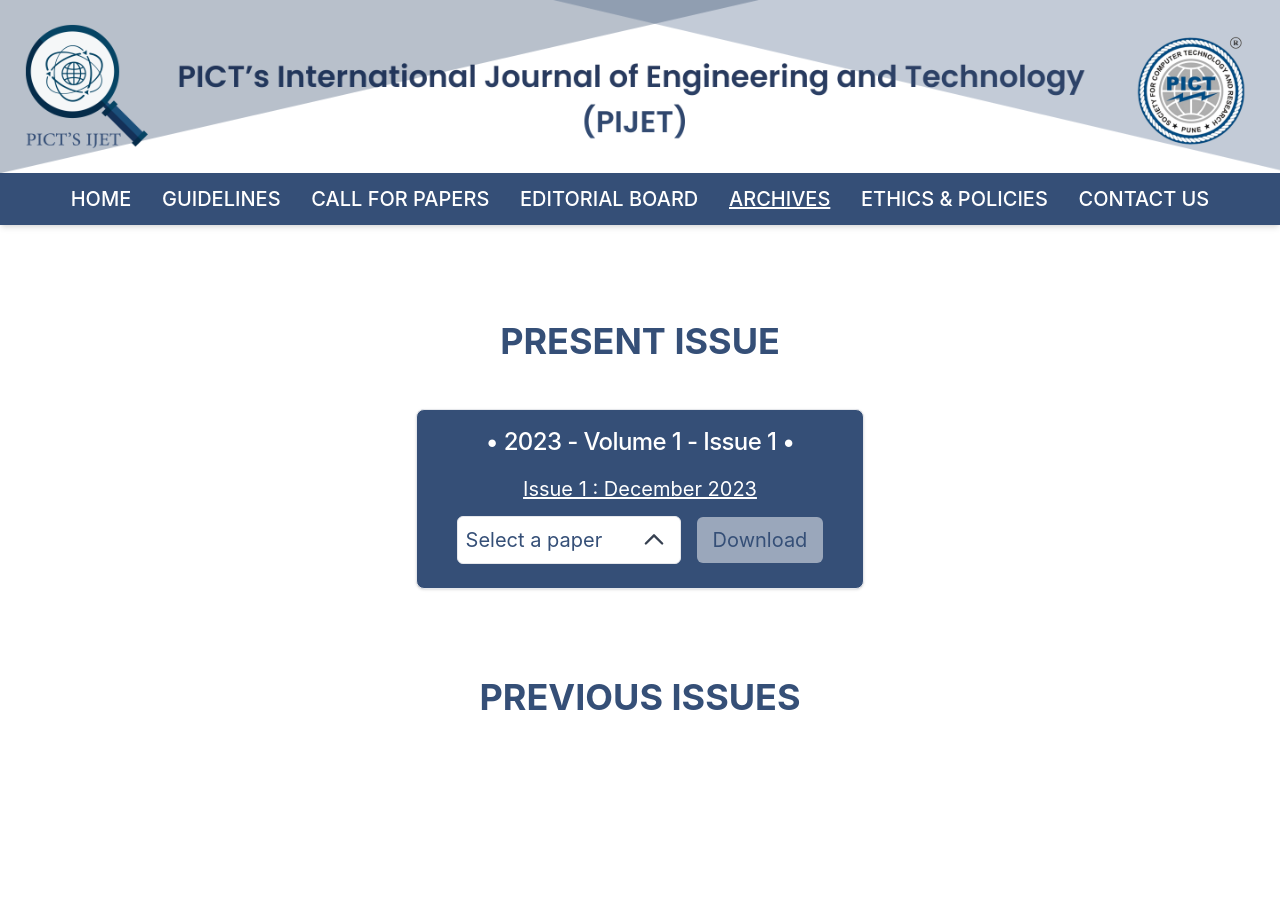
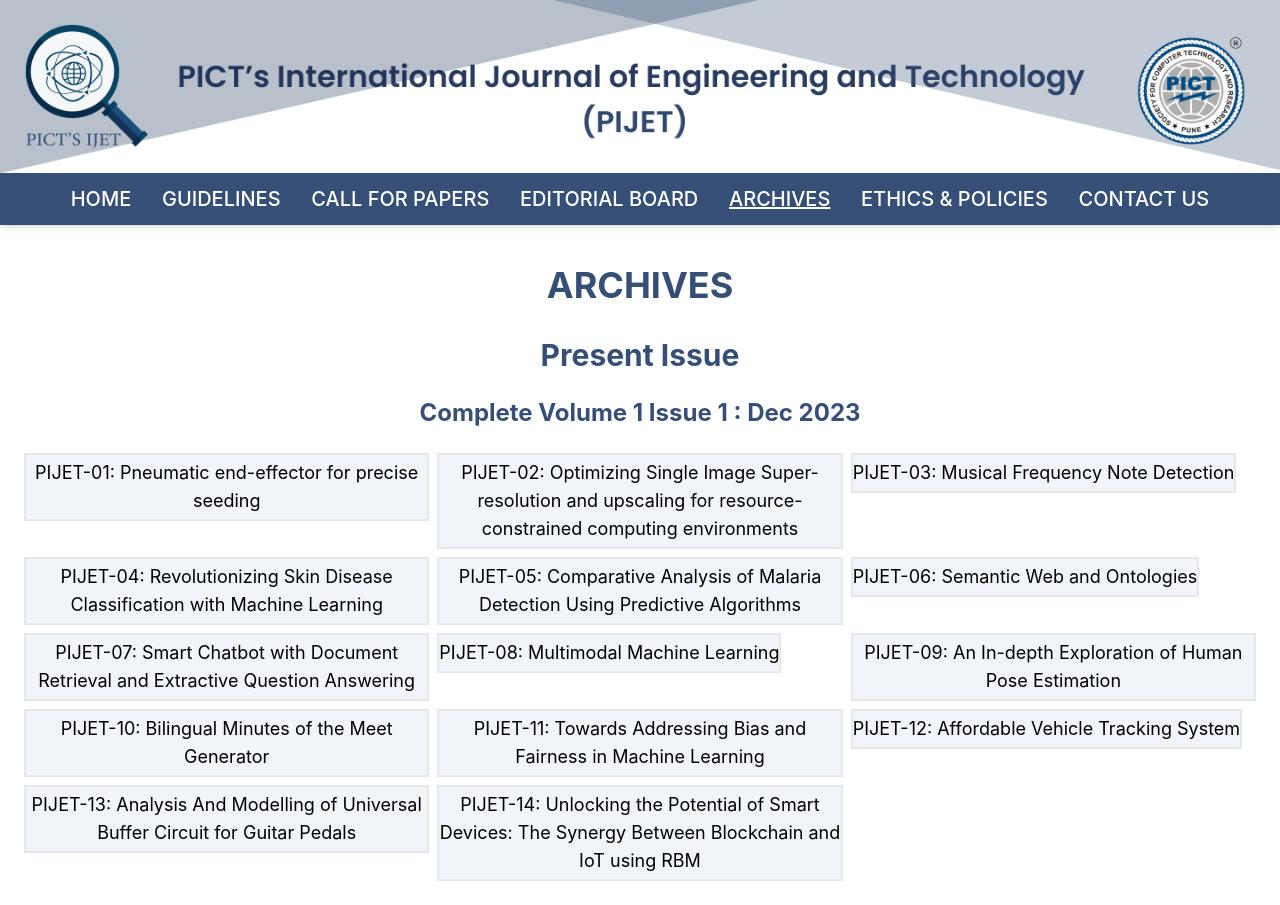
Before and after one commit to Gayatrii12/PIJET, a React (Create React App) app: page /archives in a window 1280 px wide. Before the commit the page ends 837 px from the top, so only its background shows below. Built offline with nearby package versions, Linux system fonts and the light colour scheme.

Commit message:
archives update

```diff
--- /dev/null
+++ b/src/components/PaperMap.js
@@ -0,0 +1,14 @@
+import React from "react";
+
+const PaperMap = (props) => {
+  const { name } = props.details;
+  return (
+    <div className="h-auto my-7 mx-auto flex flex-col items-center transition duration-100 ease-in-out transform hover:bg-[#CBADD9]/[0.2] hover:scale-110 hover:rounded-md">
+      <button className="text-white text-lg font-sans text-center py-2">
+        {name}
+      </button>
+    </div>
+  );
+};
+
+export default PaperMap;
--- a/src/data/paperMaps.js
+++ b/src/data/paperMaps.js
@@ -1,7 +1,7 @@
 // paperMaps.js
 
 export const Vol1_Issue1_paperMap = {
-    'Complete Volume 1 Issue 1 : Dec 2023': '/Volume1-Issue1-December2023.pdf',
+    // 'Complete Volume 1 Issue 1 : Dec 2023': '/Volume1-Issue1-December2023.pdf',
     'PIJET-01: Pneumatic end-effector for precise seeding': '/papers/volume-1 issue-1/Final revised paper_Pijet-1.pdf',
     'PIJET-02: Optimizing Single Image Super-resolution and upscaling for resource-constrained computing environments': '/papers/volume-1 issue-1/Final revised paper_Pijet-2.pdf',
     'PIJET-03: Musical Frequency Note Detection': '/papers/volume-1 issue-1/Final revised paper_Pijet-3.pdf',
@@ -17,4 +17,4 @@ export const Vol1_Issue1_paperMap = {
     'PIJET-13: Analysis And Modelling of Universal Buffer Circuit for Guitar Pedals': '/papers/volume-1 issue-1/Final revised paper_Pijet-13.pdf',
     'PIJET-14: Unlocking the Potential of Smart Devices: The Synergy Between Blockchain and IoT using RBM': '/papers/volume-1 issue-1/Final revised paper_Pijet-14.pdf',
     // Add more papers as needed
-  };
+};
--- a/src/pages/Archive.js
+++ b/src/pages/Archive.js
@@ -1,89 +1,41 @@
+import React from "react";
+import { Link } from "react-router-dom";
+import "tailwindcss/tailwind.css";
+import { Vol1_Issue1_paperMap } from "../data/paperMaps";
+import PaperMap from "../components/PaperMap";
 
-import { Link } from 'react-router-dom';
-import React from 'react';
-import 'tailwindcss/tailwind.css';
-
-import DropDown from '../components/dropdown';
-import { Vol1_Issue1_paperMap } from '../data/paperMaps';
 const Archive = () => {
-
-
-
-
-  const volumes = [
-    // { id: 1, year: 2023, volume: 'Volume 2', issues: ['Issue 1 : December 2023', 'Issue 2 : Accepting Papers!'] },
-    // { id: 1, year: 2023, volume: 'Volume 3', issues: ['Issue 1 : December 2023', 'Issue 2 : Accepting Papers!'] },
-    // { id: 1, year: 2023, volume: 'Volume 4', issues: ['Issue 1 : December 2023', 'Issue 2 : Accepting Papers!'] },
-    // { id: 1, year: 2023, volume: 'Volume 5', issues: ['Issue 1 : December 2023', 'Issue 2 : Accepting Papers!'] },
-    // { id: 1, year: 2023, volume: 'Volume 6', issues: ['Issue 1 : December 2023', 'Issue 2 : Accepting Papers!'] },
-  ];
+  // const volumes = [];
+  const keys = Object.keys(Vol1_Issue1_paperMap);
 
 
   return (
-    <div className="py-10 h-100">
-      <div className="py-6">
-        <h1 className="text-4xl font-bold mb-4 py-8 text-pijet-blue">PRESENT ISSUE</h1>
-        <div className="flex-col items-center justify-center mx-auto bg-pijet-blue border text-xl w-4/5 md:w-md border-gray-200 rounded-lg shadow sm:flex-col sm:max-w-md"
-        >
-          <div
-            className="cursor-pointer"
+    <div className="max-w-7xl mx-auto p-6 text-justify">
+      <h1 className="text-4xl font-bold mt-4 mb-8 text-center text-pijet-blue">
+        ARCHIVES
+      </h1>
+
+      <h1 className="text-3xl font-bold mt-6 text-center text-pijet-blue">
+        Present Issue
+      </h1>
+      <h1 className="text-2xl font-bold my-6 text-center text-pijet-blue">
+        Complete Volume 1 Issue 1 : Dec 2023
+      </h1>
+      <div className="grid grid-cols-3 gap-2">
+        {keys.map((key, index) => (
+          <Link
+            key={index}
+            to={Vol1_Issue1_paperMap[key]}
+            className="w-full h-full"
           >
-            <div className="flex justify-center p-4 items-center leading-normal">
-              <h5 className=" text-2xl font-medium text-center tracking-tight text-white">
-                •  2023 - Volume 1 - Issue 1  •
-              </h5>
-
-            </div>
-          </div>
-
-            <div>
-              <div className="flex flex-col justify-between mb-3 leading-normal">
-                <a href="/Volume1-Issue1-December2023.pdf" className="mb-3 font-normal underline text-white hover:scale-110">
-                    Issue 1 : December 2023
-                </a>
-                {/* Add more issues as needed */}
-                <DropDown paperMap={Vol1_Issue1_paperMap} />
-              </div>
-              {/* <img
-                className="object-cover mx-auto rounded-t-lg h-96 pt-5 pb-10 scale-110 md:h-auto md:w-80 md:rounded-none md:rounded-s-lg"
-                src="/front_page.png"
-                alt="hi"
-              /> */}
-            </div>
-
-        </div>
-      </div>
-      <div className="py-8">
-        <h1 className="text-4xl font-bold mb-4 text-pijet-blue py-8">PREVIOUS ISSUES</h1>
-        <div className="grid grid-cols-1 md:grid-cols-3 grid-flow-row gap-6 px-8">
-          {volumes.map((volume) => (
-            <div key={volume.id} className="flex-col items-center justify-center bg-pijet-blue border text-xl border-gray-200 rounded-lg shadow md:flex-col md:max-w-md">
-              <div className="cursor-pointer" >
-                <div className="flex justify-evenly p-4 leading-normal">
-                  <h5 className="mb-2 text-2xl font-bold tracking-tight text-white">
-                    <li>{volume.year} - {volume.volume}</li>
-                  </h5>
-                </div>
-              </div>
-
-                <div>
-                  <div className="flex flex-col justify-between leading-normal">
-                    {volume.issues.map((issue, index) => (
-                      <Link key={index} to="/">
-                        <p className="mb-3 font-normal underline text-white hover:scale-110">{issue}</p>
-                      </Link>
-                    ))}
-                  </div>
-                  <img
-                    className="object-cover mx-auto rounded-t-lg h-96 pt-5 pb-10 scale-110 md:h-auto md:w-80 md:rounded-none md:rounded-s-lg"
-                    src="/front_page.png"
-                    alt="hi"
-                  />
-                </div>
-
-            </div>
-          ))}
-        </div>
+            <button
+              key={index}
+              className="text-black text-lg font-sans text-center py-1 border-2 bg-slate-100 hover:bg-slate-200"
+            >
+              {key}
+            </button>
+          </Link>
+        ))}
       </div>
     </div>
   );
```
Also changed, not shown: 1 other file (tests, documents, lock files or other folders).
